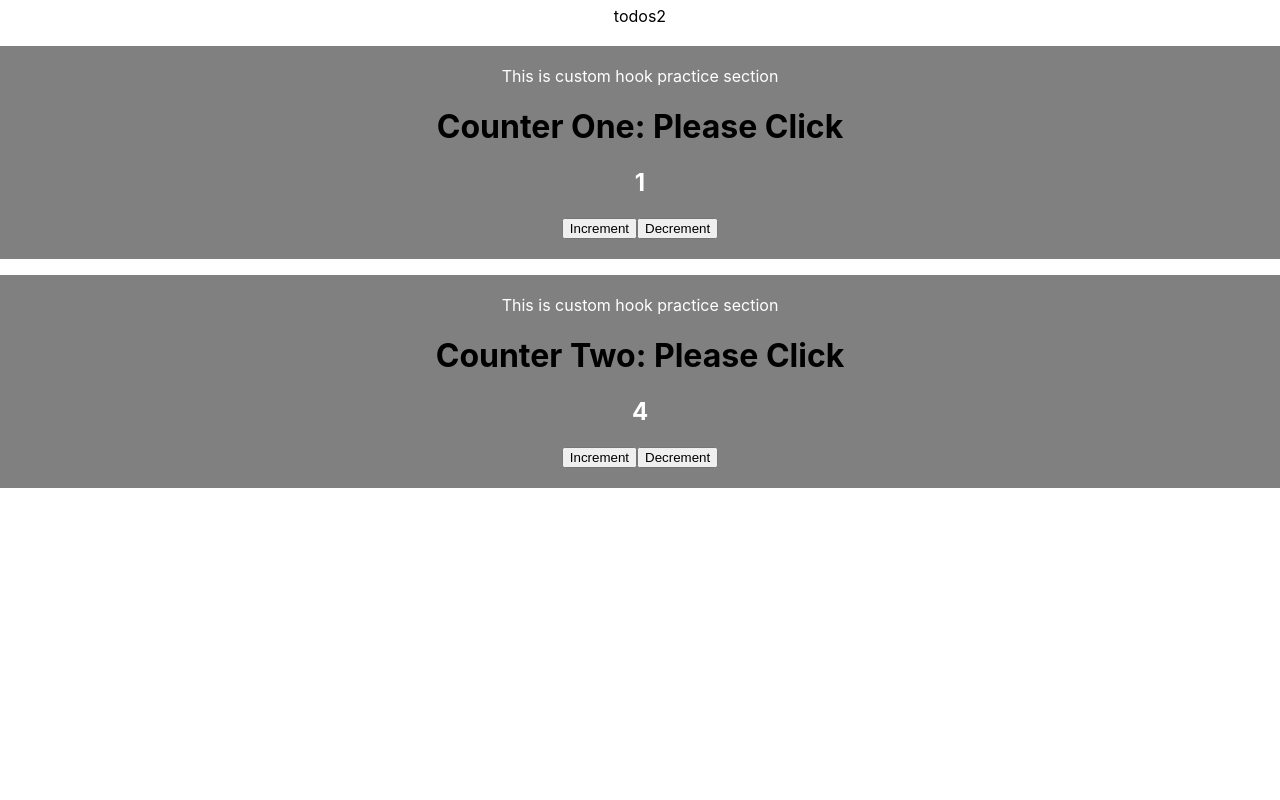
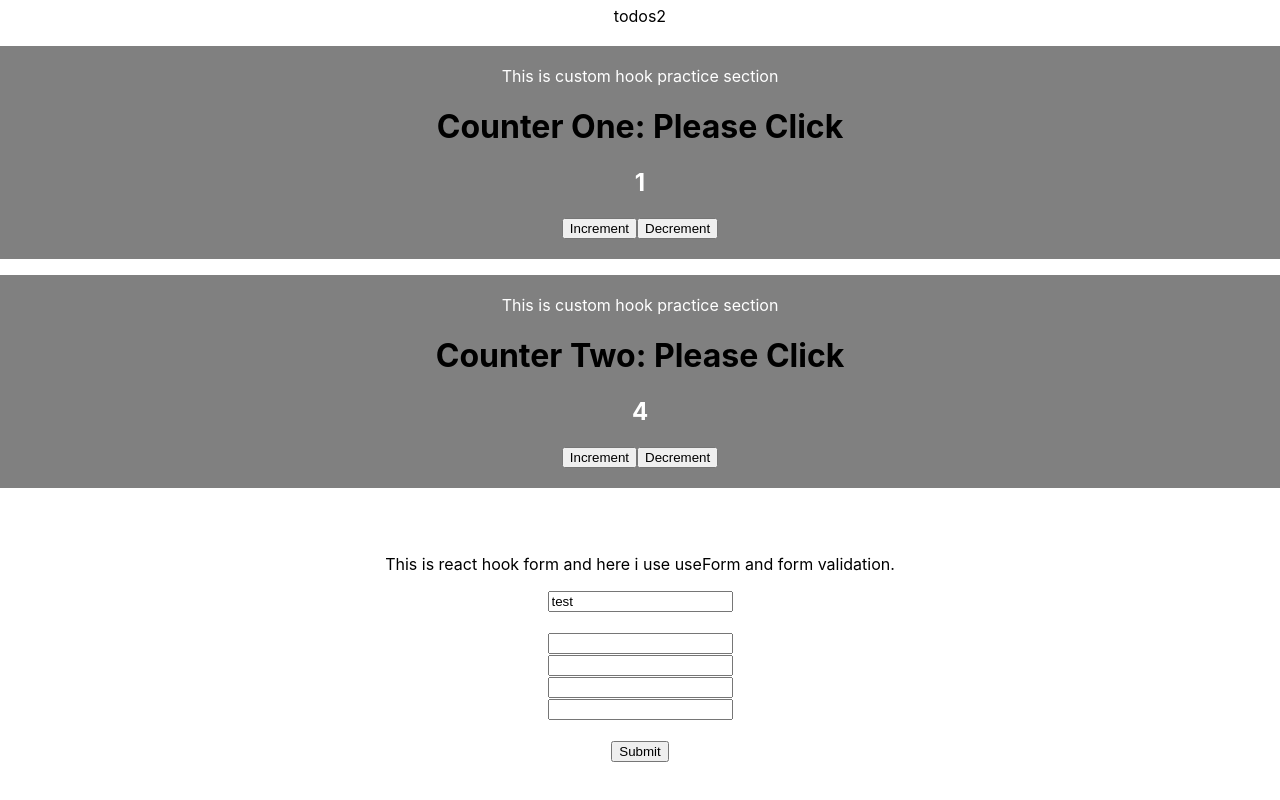
Before and after one commit to arjun-baidya/react-learning-material, a React (Create React App) app: page / in a window 1280 px wide. Shown: the part 238-1038 px from the top of the page. Before the commit the page ends 800 px from the top, so only its background shows below. Built offline with nearby package versions, Linux system fonts and the light colour scheme.

Commit message:
react hook form

```diff
--- a/package.json
+++ b/package.json
@@ -8,6 +8,7 @@
     "@testing-library/user-event": "^13.5.0",
     "react": "^17.0.2",
     "react-dom": "^17.0.2",
+    "react-hook-form": "^7.23.0",
     "react-scripts": "5.0.0",
     "web-vitals": "^2.1.2"
   },
--- a/src/App.js
+++ b/src/App.js
@@ -1,6 +1,7 @@
 import './App.css';
 import CounterOne from './CustomHooks/components/CounterOne';
 import CounterTwo from './CustomHooks/components/CounterTwo';
+import HookForm from './ReactHookForm/components/HookForm';
 import Home from './StateLifting/Home';
 
 function App() {
@@ -14,6 +15,8 @@ function App() {
       <CounterOne />
       <CounterTwo />
       {/* Custom hooks part end */}
+      {/* react hook form start */}
+      <HookForm />
     </div>
   );
 }
--- /dev/null
+++ b/src/ReactHookForm/components/HookForm.js
@@ -0,0 +1,53 @@
+import React, { useState } from 'react'
+import { useForm } from "react-hook-form";
+import './hookform.css'
+function HookForm() {
+
+    const [name, setName] = useState("")
+    console.log("name",name)
+
+    const {register, handleSubmit,watch,reset, formState: { errors }} =  useForm();
+    const dataSubmit= (formdata) =>{
+        console.log('data',formdata)
+        setName(formdata)
+        // reset is used for form reset or clear
+        reset()
+    }
+    console.log(watch("example"));
+
+    return (
+        <div className='hookform-div'>
+            <p>
+                This is react hook form and here i use useForm and form validation.
+            </p>
+            {/* "handleSubmit" will validate your inputs before invoking "onSubmit"  */}
+            <form onSubmit={handleSubmit(dataSubmit)}>
+            {/* register your input into the hook by invoking the "register" function */}
+            <input defaultValue="test" {...register("example")} /> <br/><br/>
+
+            {/* include validation with required or other standard HTML validation rules */}
+            <input {...register("exampleRequired", { required: true })} />
+            {/* errors will return when field validation fails  */}
+            {errors.exampleRequired && <span>This field is required</span>}
+            <br/>
+            <input {...register('firstName',{ required: true, minLength: 3,maxLength:8 })} />
+            {errors.firstName  && <span>This field is required</span>}
+            {errors.firstName && errors.firstName.type === "minLength" && <span>This field must be at least 3 characters</span>}
+            {errors.firstName && errors.firstName.type === "maxLength" && <span>This field must be at most 8 characters</span>}
+            <br/>
+            <input  {...register('lastName',{ required: true, minLength: 3,maxLength:8 })} />
+            {errors.lastName && errors.lastName.type === "required" && <span>This field is required</span>}
+            {errors.lastName && errors.lastName.type === "minLength" && <span>This field must be at least 3 characters</span>}
+            {errors.lastName && errors.lastName.type === "maxLength" && <span>This field must be at most 8 characters</span>}
+            <br/>
+            <input type="number" {...register("age", { min: 18, max: 99 })} />
+            {errors.age && errors.age.type === "min" && <span>You must be at least 18 years old</span>}
+            {errors.age && errors.age.type === "max" && <span>You must be at most 99 years old</span>}
+            <br/><br/>
+            <input type="submit" />
+            </form>
+        </div>
+    )
+}
+
+export default HookForm
--- /dev/null
+++ b/src/ReactHookForm/components/hookform.css
@@ -0,0 +1,4 @@
+.hookform-div{
+    padding-top: 50px;
+    padding-bottom: 50px;
+}
```
Also changed, not shown: src/ReactHookForm/document.txt (added), src/StateLifting/document.txt (added), 2 other files (tests, documents, lock files or other folders).
